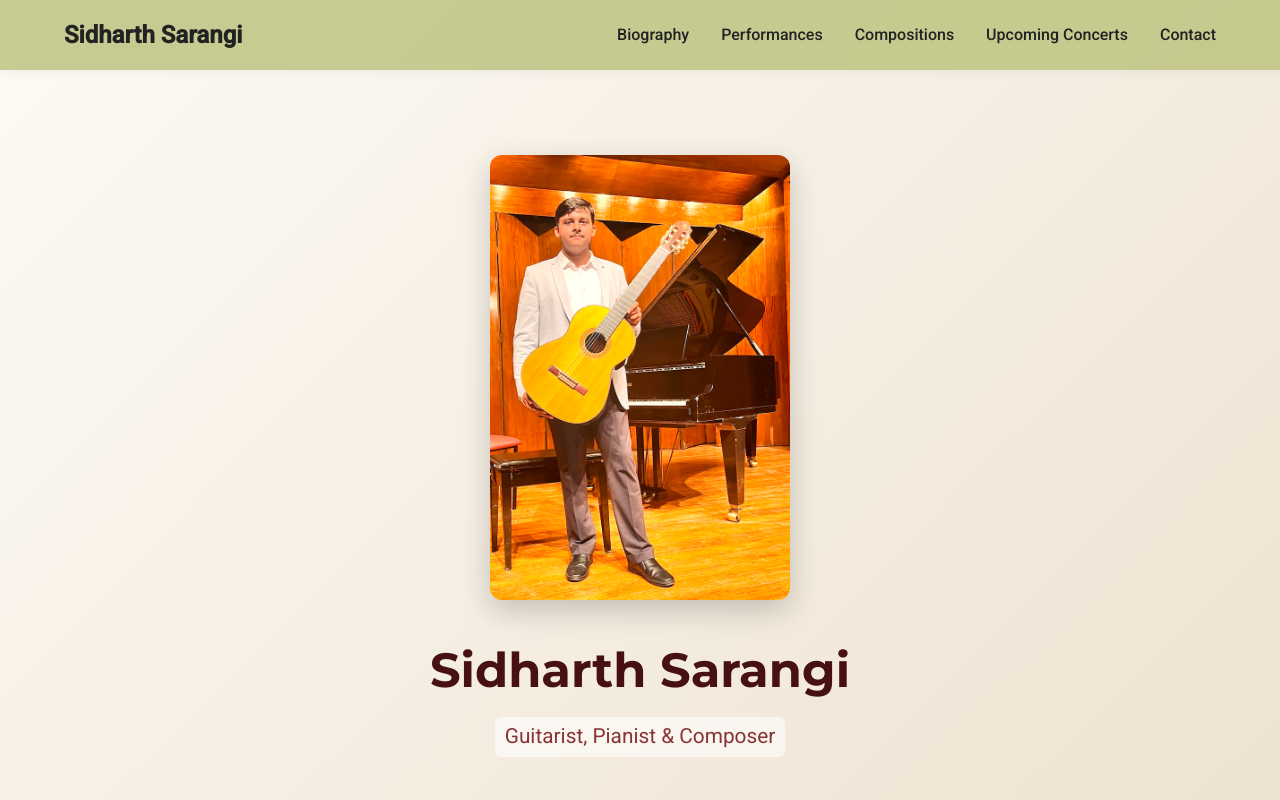
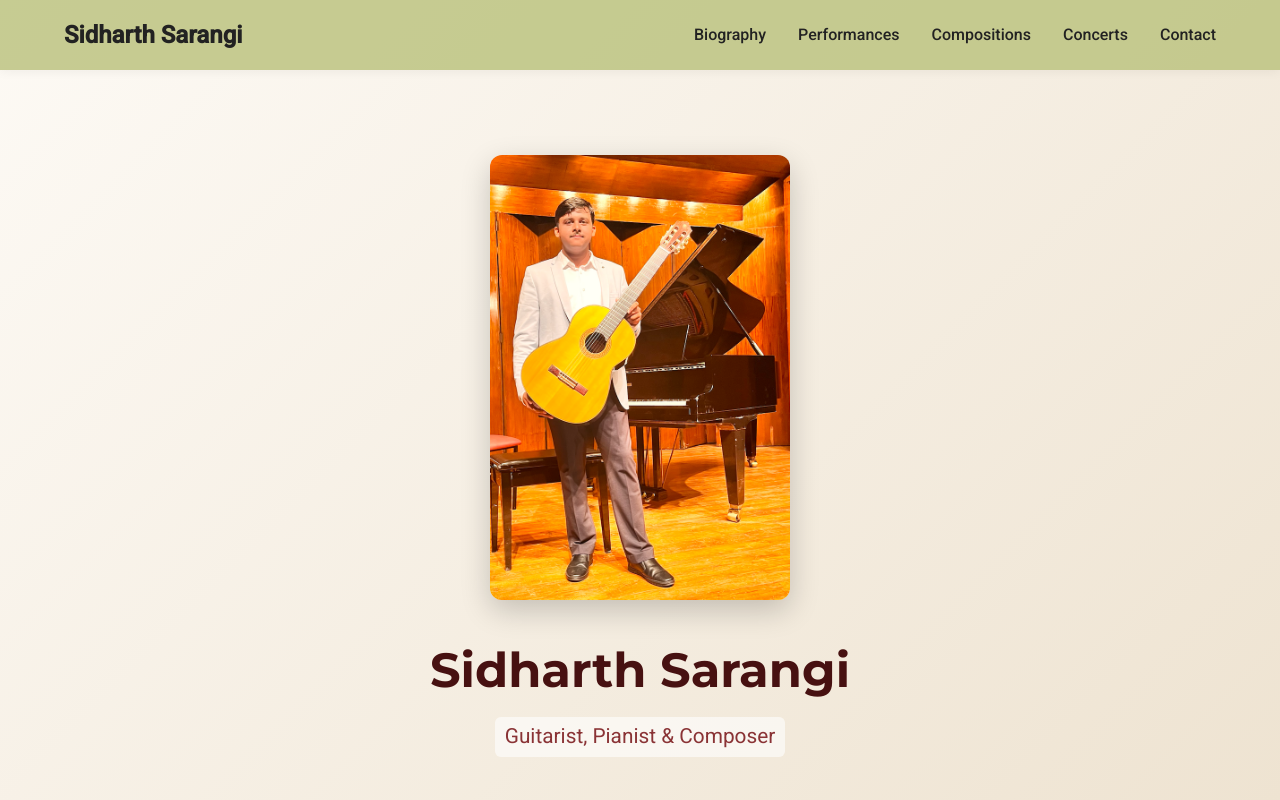
Before and after one commit to Sidharth-Sarangi/sid_web, a plain HTML site: page index.html in a window 1280 px wide. Shown: the top 800 px of the page. Drawn offline with Linux system fonts and the light colour scheme.

Commit message:
Update index.html

```diff
--- a/index.html
+++ b/index.html
@@ -210,7 +210,7 @@ footer {
     <li><a href="#biography">Biography</a></li>
     <li><a href="#portfolio">Performances</a></li>
     <li><a href="#compositions">Compositions</a></li>
-    <li><a href="#concerts">Upcoming Concerts</a></li>
+    <li><a href="#concerts">Concerts</a></li>
     <li><a href="#contact">Contact</a></li>
   </ul>
 </nav>
@@ -257,7 +257,7 @@ footer {
   </ul>
 </section>
 
-<!-- Upcoming Concerts -->
+<!-- Concerts -->
 <section id="concerts">
   <h2>Concerts</h2>
   <ul class="list">
```
